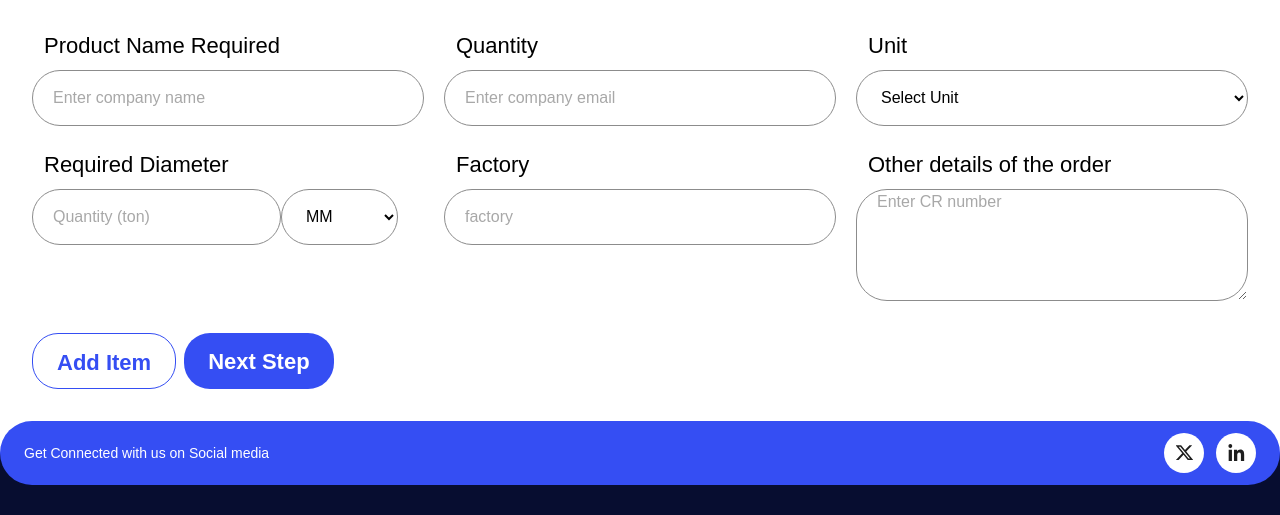
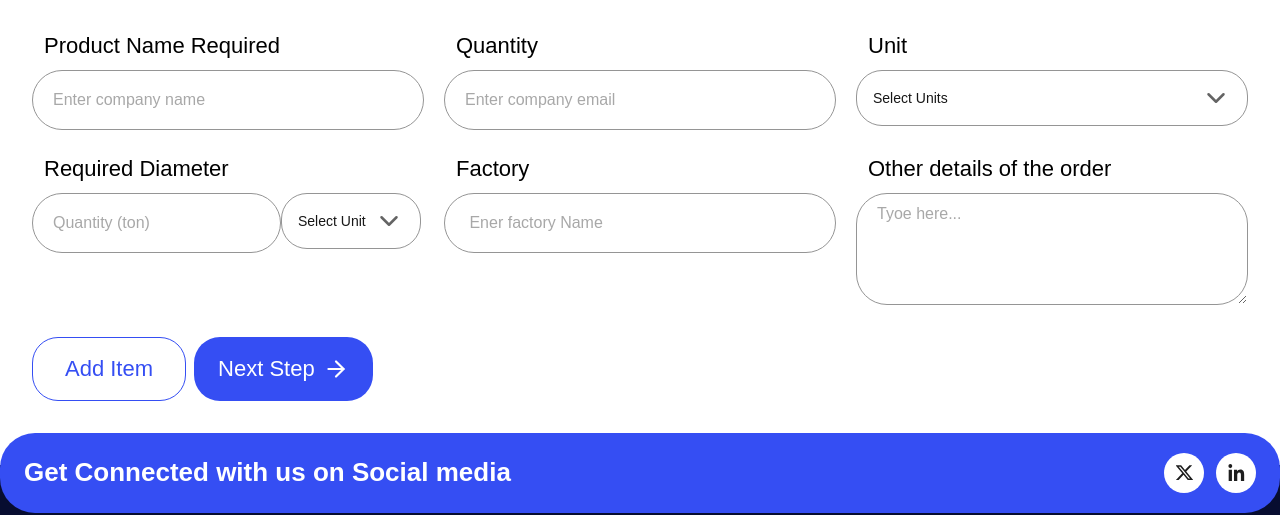
Before and after one commit to Harisarif2010/Builder-Website--Front-End, a Next.js app: page /Quotation/Product in a window 1280 px wide. Shown: the part 293-808 px from the top of the page. Built offline with nearby package versions, Linux system fonts and the light colour scheme.

Commit message:
dropdown

```diff
--- a/Components/Layout/Footer.js
+++ b/Components/Layout/Footer.js
@@ -6,9 +6,9 @@ const Footer = () => {
   return (
     <footer className="bg-[#070D30] px-4 md:px-8 pt-20 pb-6 text-white relative">
       {/* Social Media Section */}
-      <div className="absolute -top-8 left-1/2 transform -translate-x-1/2 w-[90%] md:w-full max-w-7xl">
-        <div className=" bg-[var(--primary-blue)] bg-opacity-20 rounded-[35px] py-3 px-4 md:px-6 flex flex-col md:flex-row justify-between items-center gap-4 md:gap-0">
-          <p className="text-sm font-medium text-center md:text-left">
+      <div className="absolute -top-8 left-1/2 transform -translate-x-1/2 w-[90%] md:w-full max-w-7xl ">
+        <div className=" bg-[var(--primary-blue)] bg-opacity-20 rounded-[35px]  py-5 px-4 md:px-6 flex flex-col md:flex-row justify-between items-center gap-4 md:gap-0">
+          <p className="text-[26px] font-bold text-center md:text-left">
             Get Connected with us on Social media
           </p>
           <div className="flex gap-3 justify-center">
--- a/src/app/Quotation/Product/page.js
+++ b/src/app/Quotation/Product/page.js
@@ -1,6 +1,25 @@
-import React from "react";
+"use client";
+import React, { useState } from "react";
+import { ChevronDown, ArrowRight } from "lucide-react";
 
 const Product = () => {
+  const [isOpen, setIsOpen] = useState(false);
+  const [selected, setSelected] = useState("Select Units");
+  const options = ["Ton", "Phone", "Whatasapp"];
+
+  const [unitOpen, setUnitOpen] = useState(false);
+  const [selectedUnit, setSelectedUnit] = useState("Select Unit");
+  const unitOptions = ["MM", "CM", "Other"];
+
+  const handleSelect = (option) => {
+    setSelected(option);
+    setIsOpen(false);
+  };
+  const handleunitSelect = (option) => {
+    setSelectedUnit(option);
+    setUnitOpen(false);
+  };
+
   return (
     <div className="p-4 sm:p-6 md:p-8 max-w-7xl mx-auto">
       <div className="grid gap-x-4 sm:gap-x-5 gap-y-5 sm:gap-y-6 grid-cols-1 sm:grid-cols-2 lg:grid-cols-3">
@@ -11,7 +30,7 @@ const Product = () => {
           </label>
           <input
             type="text"
-            className="border  border-[var(--secondary-border)] rounded-[31px] h-10 sm:h-12 md:h-14 px-4 sm:px-5 text-sm sm:text-base placeholder-[#A8A8A8]"
+            className="border  border-[var(--border)] rounded-[31px] h-10 sm:h-12 md:h-15 px-4 sm:px-5 text-sm sm:text-base placeholder-[#A8A8A8]"
             placeholder="Enter company name"
           />
         </div>
@@ -23,7 +42,7 @@ const Product = () => {
           </label>
           <input
             type="email"
-            className="border  border-[var(--secondary-border)] rounded-[31px] h-10 sm:h-12 md:h-14 px-4 sm:px-5 text-sm sm:text-base placeholder-[#A8A8A8]"
+            className="border  border-[var(--border)] rounded-[31px] h-10 sm:h-12 md:h-15 px-4 sm:px-5 text-sm sm:text-base placeholder-[#A8A8A8]"
             placeholder="Enter company email"
           />
         </div>
@@ -31,14 +50,34 @@ const Product = () => {
           <label className="text-black font-medium text-lg sm:text-xl md:text-[22px] mb-2 ml-3">
             Unit
           </label>
-          <select className="border  border-[var(--secondary-border)] rounded-[31px] h-10 sm:h-12 md:h-14 px-4 sm:px-5 text-sm sm:text-base text-black bg-white ">
-            <option value="" className="text-[#A8A8A8]">
-              Select Unit
-            </option>
+          <div className="relative inline-block text-left">
+            {/* Dropdown Button */}
+            <button
+              onClick={() => setIsOpen(!isOpen)}
+              className="flex justify-between items-center w-full h-14 px-4 py-2 border border-[var(--border)] rounded-[26px] text-sm font-medium focus:outline-none"
+            >
+              {selected}
+              <ChevronDown size={30} className="ml-2 text-[#646464]" />
+            </button>
 
-            <option value="ton">Ton</option>
-            <option value="pounds">Pounds</option>
-          </select>
+            {/* Dropdown Menu */}
+            {isOpen && (
+              <div
+                style={{ boxShadow: " 0px 4px 4px 0px #00000040" }}
+                className="absolute z-10 mt-1 w-full bg-white rounded-[22px] ring-1 ring-[#E1E1E1] ring-opacity-5"
+              >
+                {options.map((option) => (
+                  <div
+                    key={option}
+                    onClick={() => handleSelect(option)}
+                    className="px-4 py-2 text-sm text-[#676767] hover:bg-gray-100 cursor-pointer order-b border-[#DADADA] last:border-b-0 mx-1"
+                  >
+                    {option}
+                  </div>
+                ))}
+              </div>
+            )}
+          </div>
         </div>
 
         {/* Password */}
@@ -46,21 +85,39 @@ const Product = () => {
           <label className="text-black font-medium text-lg sm:text-xl md:text-[22px] mb-2 ml-3">
             Required Diameter
           </label>
-          <div className="flex flsex-row">
+          <div className="flex flex-row">
             {" "}
             <input
-              type="email"
-              className="border  border-[var(--secondary-border)] rounded-[31px] h-10 sm:h-12 md:h-14 px-4 sm:px-5 text-sm sm:text-base placeholder-[#A8A8A8]"
+              type="text"
+              className="border  border-[var(--border)] rounded-[31px] h-10 sm:h-12 md:h-15 px-4 sm:px-5 text-sm sm:text-base placeholder-[#A8A8A8]"
               placeholder="Quantity (ton)"
             />
-            <select className="border  border-[var(--secondary-border)] rounded-[31px] h-10 sm:h-12 md:h-14 px-4 sm:px-5 text-sm sm:text-base text-black bg-white ">
-              <option value="" className="text-[#A8A8A8]">
-                MM
-              </option>
+            <div className="relative inline-block text-left">
+              <button
+                onClick={() => setUnitOpen(!unitOpen)}
+                className="flex justify-between items-center w-full h-14 px-4 py-2 border border-[var(--border)] rounded-[26px] text-sm font-medium focus:outline-none"
+              >
+                {selectedUnit}
+                <ChevronDown size={30} className="ml-2 text-[#646464]" />
+              </button>
 
-              <option value="ton">Ton</option>
-              <option value="pounds">Pounds</option>
-            </select>
+              {unitOpen && (
+                <div
+                  style={{ boxShadow: "0px 4px 4px 0px #00000040" }}
+                  className="absolute z-10 mt-1 w-full bg-white rounded-[22px] ring-1 ring-[#E1E1E1] ring-opacity-5"
+                >
+                  {unitOptions.map((option) => (
+                    <div
+                      key={option}
+                      onClick={() => handleunitSelect(option)}
+                      className="px-4 py-2 text-sm text-[#676767] hover:bg-gray-100 cursor-pointer order-b border-[#DADADA] last:border-b-0 mx-1"
+                    >
+                      {option}
+                    </div>
+                  ))}
+                </div>
+              )}
+            </div>
           </div>
         </div>
 
@@ -71,8 +128,8 @@ const Product = () => {
           </label>
           <input
             type="password"
-            className="border  border-[var(--secondary-border)] rounded-[31px] h-10 sm:h-12 md:h-14 px-4 sm:px-5 text-sm sm:text-base placeholder-[#A8A8A8]"
-            placeholder="factory"
+            className="border  border-[var(--border)] rounded-[31px] h-10 sm:h-12 md:h-15 px-4 sm:px-5 text-sm sm:text-base placeholder-[#A8A8A8]"
+            placeholder=" Ener factory Name"
           />
         </div>
 
@@ -83,18 +140,19 @@ const Product = () => {
           </label>
           <textarea
             type="text"
-            className="border  border-[var(--secondary-border)] rounded-[31px] h-10 sm:h-12 md:h-28 px-4 sm:px-5 text-sm sm:text-base placeholder-[#A8A8A8]"
-            placeholder="Enter CR number"
+            className="border  border-[var(--border)] rounded-[31px] h-10 sm:h-12 md:h-28 px-4 py-2 sm:px-5 text-sm sm:text-base placeholder-[#A8A8A8]"
+            placeholder="Tyoe here..."
           />
         </div>
       </div>
       <div className="w-full flex justify-start items-center my-8">
         <div className="flex flex-row gap-x-2">
-          <button className="bg-white  text-[var(--primary-blue)] text-[22px] font-semibold px-6 py-3 border border-[#354EF3] rounded-[26px] h-14 ">
+          <button className="bg-white  text-[var(--primary-blue)] text-[22px] font-medium px-8 py-2 border border-[#354EF3] rounded-[26px] h-16 ">
             Add Item
           </button>
-          <button className=" bg-[var(--primary-blue)] text-white text-[22px] font-semibold px-6 py-3 rounded-[26px] h-14 ">
+          <button className="bg-[var(--primary-blue)] text-white text-[22px] font-medium px-6 py-2 rounded-[26px] h-16 flex items-center gap-x-2">
             Next Step
+            <ArrowRight color="white" size={26} />
           </button>
         </div>
       </div>
--- a/src/app/Quotation/Reachout/page.js
+++ b/src/app/Quotation/Reachout/page.js
@@ -1,7 +1,16 @@
-import Image from "next/image";
-import React from "react";
+"use client";
+import React, { useState } from "react";
+import { ChevronDown } from "lucide-react";
 
 const Contact = () => {
+  const [isOpen, setIsOpen] = useState(false);
+  const [selected, setSelected] = useState("Select contact method");
+  const options = ["Email", "Phone", "Whatasapp"];
+
+  const handleSelect = (option) => {
+    setSelected(option);
+    setIsOpen(false);
+  };
   return (
     <div className="p-4 sm:p-6 md:p-8 max-w-7xl mx-auto">
       <div className="grid gap-x-4 sm:gap-x-5 gap-y-5 sm:gap-y-6 grid-cols-1 sm:grid-cols-2 lg:grid-cols-3">
@@ -12,7 +21,7 @@ const Contact = () => {
           </label>
           <input
             type="text"
-            className="border  border-[var(--secondary-border)] rounded-[31px] h-10 sm:h-12 md:h-14 px-4 sm:px-5 text-sm sm:text-base placeholder-[#A8A8A8]"
+            className="border  border-[var(--secondary-border)] rounded-[31px] h-10 sm:h-12 md:h-15 px-4 sm:px-5 text-sm sm:text-base placeholder-[#6D6D6D]"
             placeholder="Enter company name"
           />
         </div>
@@ -24,7 +33,7 @@ const Contact = () => {
           </label>
           <input
             type="email"
-            className="border  border-[var(--secondary-border)] rounded-[31px] h-10 sm:h-12 md:h-14 px-4 sm:px-5 text-sm sm:text-base placeholder-[#A8A8A8]"
+            className="border  border-[var(--secondary-border)] rounded-[31px] h-10 sm:h-12 md:h-15 px-4 sm:px-5 text-sm sm:text-base placeholder-[#6D6D6D]"
             placeholder="Enter company email"
           />
         </div>
@@ -39,7 +48,7 @@ const Contact = () => {
           </label>
           <input
             type="tel"
-            className="border  border-[var(--secondary-border)] rounded-[31px] h-10 sm:h-12 md:h-14 px-4 sm:px-5 text-sm sm:text-base placeholder-[#A8A8A8]"
+            className="border  border-[var(--secondary-border)] rounded-[31px] h-10 sm:h-12 md:h-15 px-4 sm:px-5 text-sm sm:text-base placeholder-[#6D6D6D]"
             placeholder="Enter company phone"
           />
         </div>
@@ -51,7 +60,7 @@ const Contact = () => {
           </label>
           <input
             type="email"
-            className="border  border-[var(--secondary-border)] rounded-[31px] h-10 sm:h-12 md:h-14 px-4 sm:px-5 text-sm sm:text-base placeholder-[#A8A8A8]"
+            className="border  border-[var(--secondary-border)] rounded-[31px] h-10 sm:h-12 md:h-15 px-4 sm:px-5 text-sm sm:text-base placeholder-[#6D6D6D]"
             placeholder="Enter company email"
           />
         </div>
@@ -63,7 +72,7 @@ const Contact = () => {
           </label>
           <input
             type="password"
-            className="border  border-[var(--secondary-border)] rounded-[31px] h-10 sm:h-12 md:h-14 px-4 sm:px-5 text-sm sm:text-base placeholder-[#A8A8A8]"
+            className="border  border-[var(--secondary-border)] rounded-[31px] h-10 sm:h-12 md:h-15 px-4 sm:px-5 text-sm sm:text-base placeholder-[#6D6D6D]"
             placeholder="Confirm your password"
           />
         </div>
@@ -73,15 +82,34 @@ const Contact = () => {
           <label className="text-black font-medium text-lg sm:text-xl md:text-[22px] mb-2 ml-3">
             City
           </label>
-          <select className="border  border-[var(--secondary-border)] rounded-[31px] h-10 sm:h-12 md:h-14 px-4 sm:px-5 text-sm sm:text-base text-black bg-white ">
-            <option value="" className="text-[#A8A8A8]">
-              Select Contact Method
-            </option>
+          <div className="relative inline-block text-left">
+            {/* Dropdown Button */}
+            <button
+              onClick={() => setIsOpen(!isOpen)}
+              className="flex justify-between items-center w-full h-14 px-4 py-2 border border-[var(--secondary-border)] rounded-[26px] text-sm font-medium focus:outline-none"
+            >
+              {selected}
+              <ChevronDown size={30} className="ml-2 text-[#646464]" />
+            </button>
 
-            <option value="email">Email</option>
-            <option value="phone">Phone</option>
-            <option value="whatsapp">WhatsApp</option>
-          </select>
+            {/* Dropdown Menu */}
+            {isOpen && (
+              <div
+                style={{ boxShadow: " 0px 4px 4px 0px #00000040" }}
+                className="absolute z-10 mt-1 w-full bg-white rounded-[22px] ring-1 ring-[#E1E1E1] ring-opacity-5"
+              >
+                {options.map((option) => (
+                  <div
+                    key={option}
+                    onClick={() => handleSelect(option)}
+                    className="px-4 py-2 text-sm text-[#676767] hover:bg-gray-100 cursor-pointer order-b border-[#DADADA] last:border-b-0 mx-1"
+                  >
+                    {option}
+                  </div>
+                ))}
+              </div>
+            )}
+          </div>
         </div>
 
         {/* CR Number */}
@@ -91,17 +119,14 @@ const Contact = () => {
           </label>
           <textarea
             type="text"
-            className="border  border-[var(--secondary-border)] rounded-[31px] h-10 sm:h-12 md:h-28 px-4 sm:px-5 text-sm sm:text-base placeholder-[#A8A8A8]"
-            placeholder="Enter CR number"
+            className="border  border-[var(--secondary-border)] rounded-[31px] h-10 sm:h-12 md:h-28 px-4 sm:px-5 text-sm sm:text-base placeholder-[#6D6D6D]"
+            placeholder="Type Here"
           />
         </div>
       </div>
       <div className="w-full flex justify-end items-center my-8">
-        {/* Left Side: Back + Text */}
-
-        {/* Right Side: Submit */}
-        <button className=" bg-[var(--primary-blue)] text-white text-[20px] font-semibold px-6 py-3 rounded-[18px] h-14 ">
-          Review & Submit
+        <button className=" bg-[var(--primary-blue)] text-white text-[26px] font-semibold px-5 py-2 rounded-[22px] h-25">
+          Submit Request
         </button>
       </div>
     </div>
--- a/src/app/auth/SupplierVerify/page.js
+++ b/src/app/auth/SupplierVerify/page.js
@@ -1,7 +1,22 @@
+"use client";
+import React, { useState } from "react";
+import { ChevronDown } from "lucide-react";
 import { ArrowLeft } from "lucide-react";
-import React from "react";
 
 const SupplierVerify = () => {
+  const [open, setOpen] = useState(false);
+  const [selected, setSelected] = useState("Select");
+  const options = [
+    "Social Media",
+    "Google Search ",
+    "Email Marketing Campaing",
+    "Industry Event",
+  ];
+
+  const handleSelect = (option) => {
+    setSelected(option);
+    setOpen(false);
+  };
   return (
     <div className="p-4 sm:p-8">
       <h1 className="text-4xl sm:text-5xl font-bold text-[#000000] mb-8">
@@ -25,7 +40,7 @@ const SupplierVerify = () => {
         <div className="flex flex-col">
           <label className="text-[#000000] font-medium text-xl sm:text-2xl mb-2 ml-2 sm:ml-3">
             Referral Code{" "}
-            <span className="text-[var(--grey-text)] text-lg sm:text-xl font-medium">
+            <span className="text-[var(--grey-text)] text-lg sm:text-xl font-medium italic">
               ( Optional )
             </span>
           </label>
@@ -41,18 +56,37 @@ const SupplierVerify = () => {
           <label className="text-[#000000] font-medium text-xl sm:text-2xl mb-2 ml-2 sm:ml-3">
             How you know about us?
           </label>
-          <select className="border border-[var(--secondary-border)] rounded-[26px] h-14 px-5 text-[#000000] bg-white">
-            <option value="">Select</option>
-            <option value="social">Social Media</option>
-            <option value="google">Google Search</option>
-            <option value="email">Email Marketing Campaign</option>
-            <option value="event">Industry Event</option>
-          </select>
+          <div className="relative inline-block text-left">
+            <button
+              onClick={() => setOpen(!open)}
+              className="flex justify-between items-center w-full h-14 px-4 py-2 border border-[var(--secondary-border)] rounded-[26px] text-sm font-medium focus:outline-none"
+            >
+              {selected}
+              <ChevronDown size={30} className="ml-2 text-[#646464]" />
+            </button>
+
+            {open && (
+              <div
+                style={{ boxShadow: "0px 4px 4px 0px #00000040" }}
+                className="absolute z-10 mt-1 w-full bg-white rounded-[22px] ring-1 ring-[#E1E1E1] ring-opacity-5 "
+              >
+                {options.map((option) => (
+                  <div
+                    key={option}
+                    onClick={() => handleSelect(option)}
+                    className="px-4 py-2 text-sm text-[#676767] hover:bg-gray-100 cursor-pointer  border-b border-[#DADADA] last:border-b-0 mx-1"
+                  >
+                    {option}
+                  </div>
+                ))}
+              </div>
+            )}
+          </div>
         </div>
       </div>
 
       {/* Terms Checkbox */}
-      <div className="flex flex-col sm:flex-row items-start sm:items-end gap-4 sm:gap-6 text-sm w-full sm:w-1/2 my-4">
+      <div className="flex flex-col sm:flex-row items-start sm:items-end gap-4 sm:gap-6 text-sm w-full sm:w-1/2 my-14">
         <label className="flex items-center text-[#090909] text-[18px] sm:text-[22px] font-medium gap-3">
           <input
             type="checkbox"
@@ -63,7 +97,7 @@ const SupplierVerify = () => {
       </div>
 
       {/* Footer Buttons */}
-      <div className="w-full flex flex-col sm:flex-row justify-between items-center gap-4 my-8">
+      <div className="w-full flex flex-col sm:flex-row justify-between items-center gap-4 my-16">
         {/* Back Button + Text */}
         <div className="flex flex-col sm:flex-row items-center gap-3">
           <button className="bg-[var(--primary-blue)] text-white text-[22px] sm:text-[26px] font-semibold px-6 py-2 rounded-[18px] flex items-center">
--- a/src/app/globals.css
+++ b/src/app/globals.css
@@ -15,6 +15,7 @@
   --green: #006c35;
   --primary-border: #bbbbbb;
   --secondary-border: #8c8c8c;
+  --border: #959595;
   --grey-text: #7b7b7b;
 }
 
```
Also changed, not shown: src/app/Quotation/Review/page.js (+12 -12 lines), src/app/auth/BusinessDetails/page.js (+13 -9 lines), src/app/auth/SupplierSignup/page.js (+7 -3 lines).
